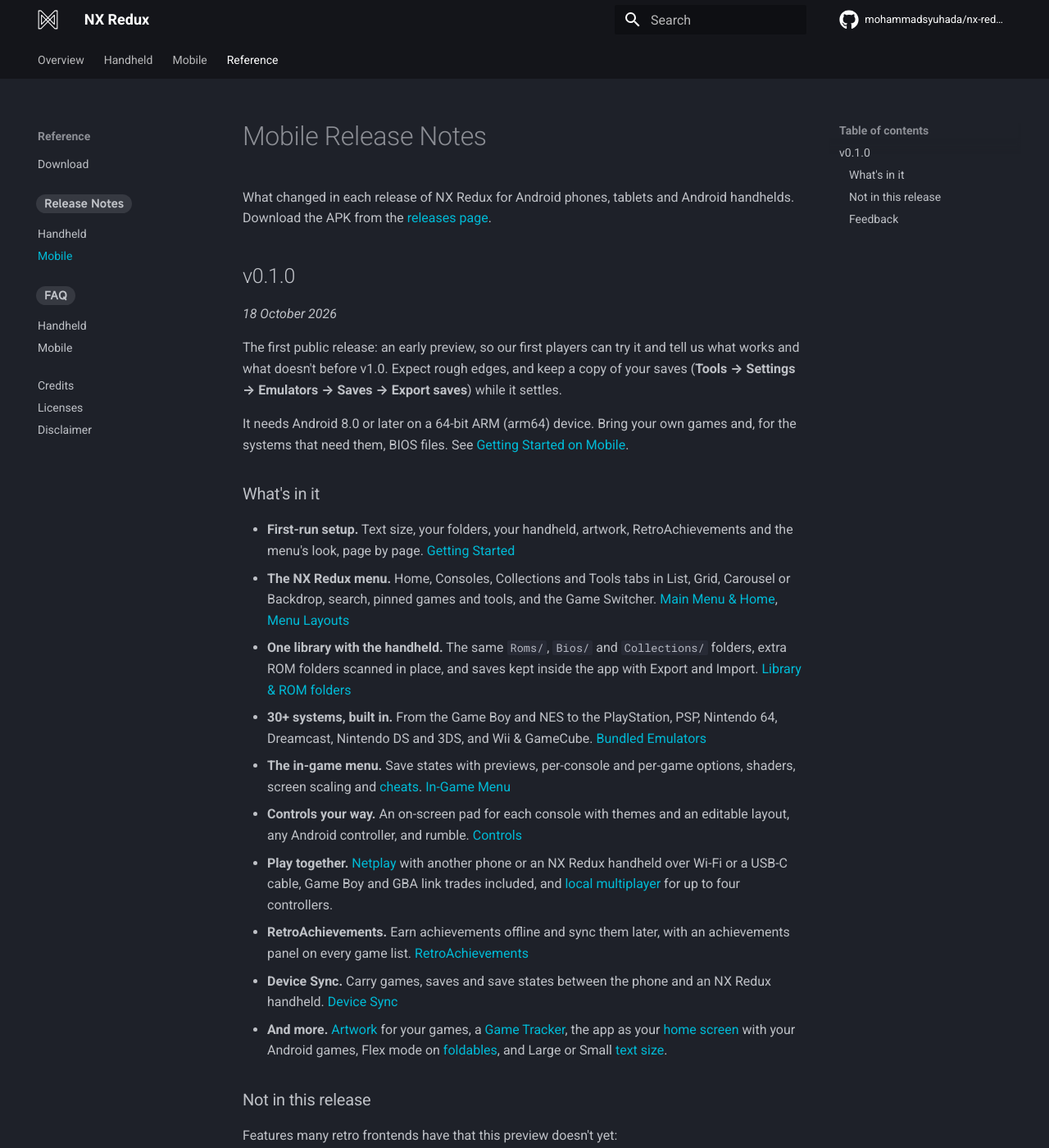
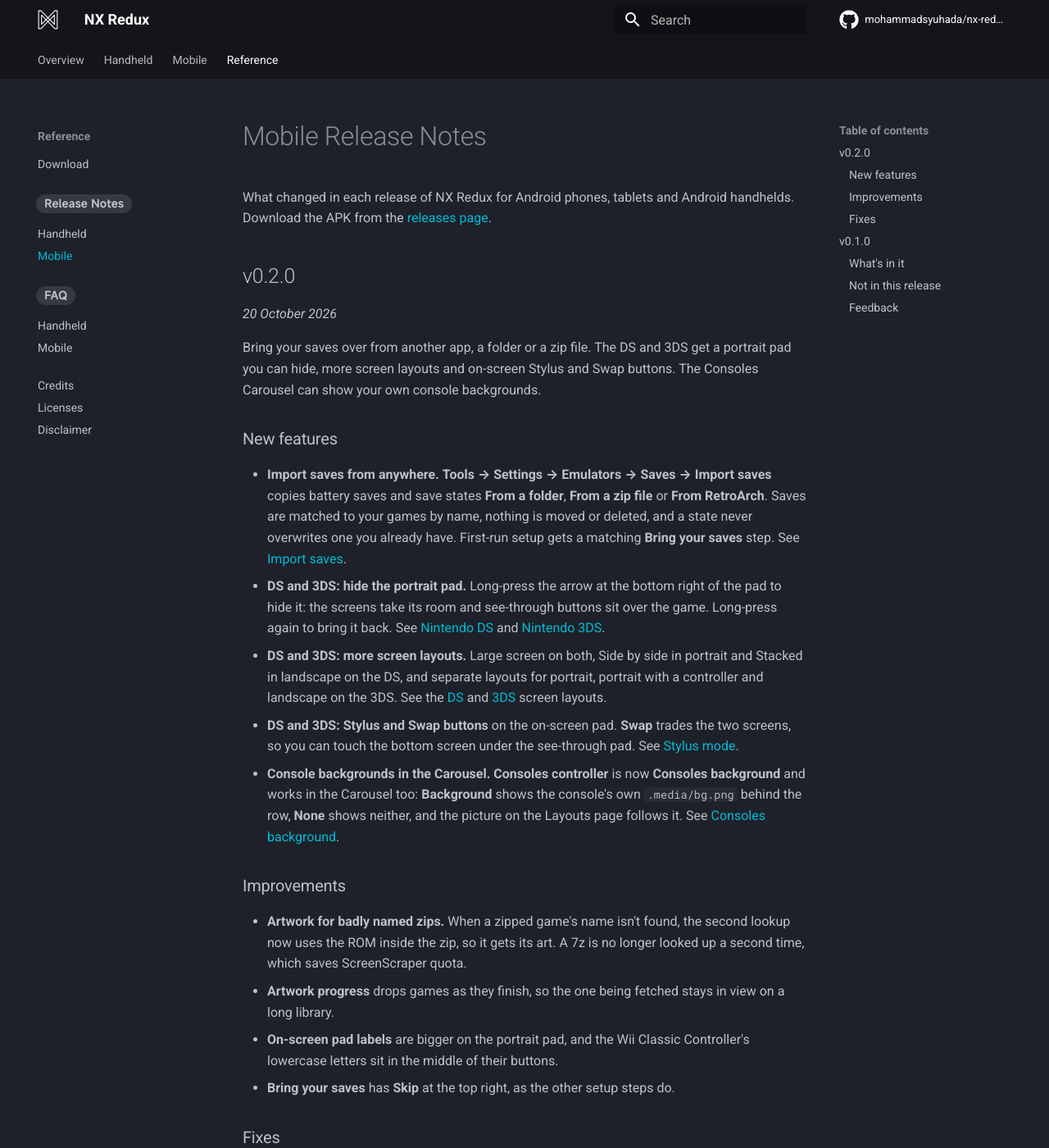
Before and after one commit to mohammadsyuhada/nx-redux-docs, an MkDocs documentation site: the page built from docs/reference/release-notes/mobile.md, in a window 1280 px wide and 1400 px high. Shown: the whole window at 82% size. Built offline with MkDocs 1.6.1 and Material for MkDocs 9.7.7, drawn with Linux system fonts in a browser that asks for light colours; comment, search, counter and statistics services are not loaded; some of the changed text lies outside the part shown.

Commit message:
Mobile release notes: v0.2.0

```diff
--- a/docs/reference/release-notes/mobile.md
+++ b/docs/reference/release-notes/mobile.md
@@ -7,6 +7,60 @@
 What changed in each release of NX Redux for Android phones, tablets and
 Android handhelds. Download the APK from the
 [releases page](https://github.com/mohammadsyuhada/nx-mobile/releases).
+
+## v0.2.0
+
+*20 October 2026*
+
+Bring your saves over from another app, a folder or a zip file. The DS and
+3DS get a portrait pad you can hide, more screen layouts and on-screen Stylus
+and Swap buttons. The Consoles Carousel can show your own console
+backgrounds.
+
+### New features
+
+- **Import saves from anywhere.** **Tools → Settings → Emulators → Saves →
+  Import saves** copies battery saves and save states **From a folder**,
+  **From a zip file** or **From RetroArch**. Saves are matched to your games
+  by name, nothing is moved or deleted, and a state never overwrites one you
+  already have. First-run setup gets a matching **Bring your saves** step.
+  See [Import saves](../../mobile/library.md#import-saves).
+- **DS and 3DS: hide the portrait pad.** Long-press the arrow at the bottom
+  right of the pad to hide it: the screens take its room and see-through
+  buttons sit over the game. Long-press again to bring it back. See
+  [Nintendo DS](../../mobile/emulators/nintendo-ds.md#portrait-pad) and
+  [Nintendo 3DS](../../mobile/emulators/nintendo-3ds.md#portrait-pad).
+- **DS and 3DS: more screen layouts.** Large screen on both, Side by side in
+  portrait and Stacked in landscape on the DS, and separate layouts for
+  portrait, portrait with a controller and landscape on the 3DS. See the
+  [DS](../../mobile/emulators/nintendo-ds.md#screen-layouts) and
+  [3DS](../../mobile/emulators/nintendo-3ds.md#screen-layouts) screen layouts.
+- **DS and 3DS: Stylus and Swap buttons** on the on-screen pad. **Swap**
+  trades the two screens, so you can touch the bottom screen under the
+  see-through pad. See
+  [Stylus mode](../../mobile/emulators/nintendo-ds.md#stylus-mode).
+- **Console backgrounds in the Carousel.** **Consoles controller** is now
+  **Consoles background** and works in the Carousel too: **Background** shows
+  the console's own `.media/bg.png` behind the row, **None** shows neither,
+  and the picture on the Layouts page follows it. See
+  [Consoles background](../../mobile/layouts.md#consoles-background).
+
+### Improvements
+
+- **Artwork for badly named zips.** When a zipped game's name isn't found,
+  the second lookup now uses the ROM inside the zip, so it gets its art. A
+  7z is no longer looked up a second time, which saves ScreenScraper quota.
+- **Artwork progress** drops games as they finish, so the one being fetched
+  stays in view on a long library.
+- **On-screen pad labels** are bigger on the portrait pad, and the Wii
+  Classic Controller's lowercase letters sit in the middle of their buttons.
+- **Bring your saves** has **Skip** at the top right, as the other setup
+  steps do.
+
+### Fixes
+
+- **BIOS files in ROM folders** (such as `scph1001.bin` or `bios7.bin`) are
+  no longer listed as games, so artwork fetches stop asking for them.
 
 ## v0.1.0
 
```
